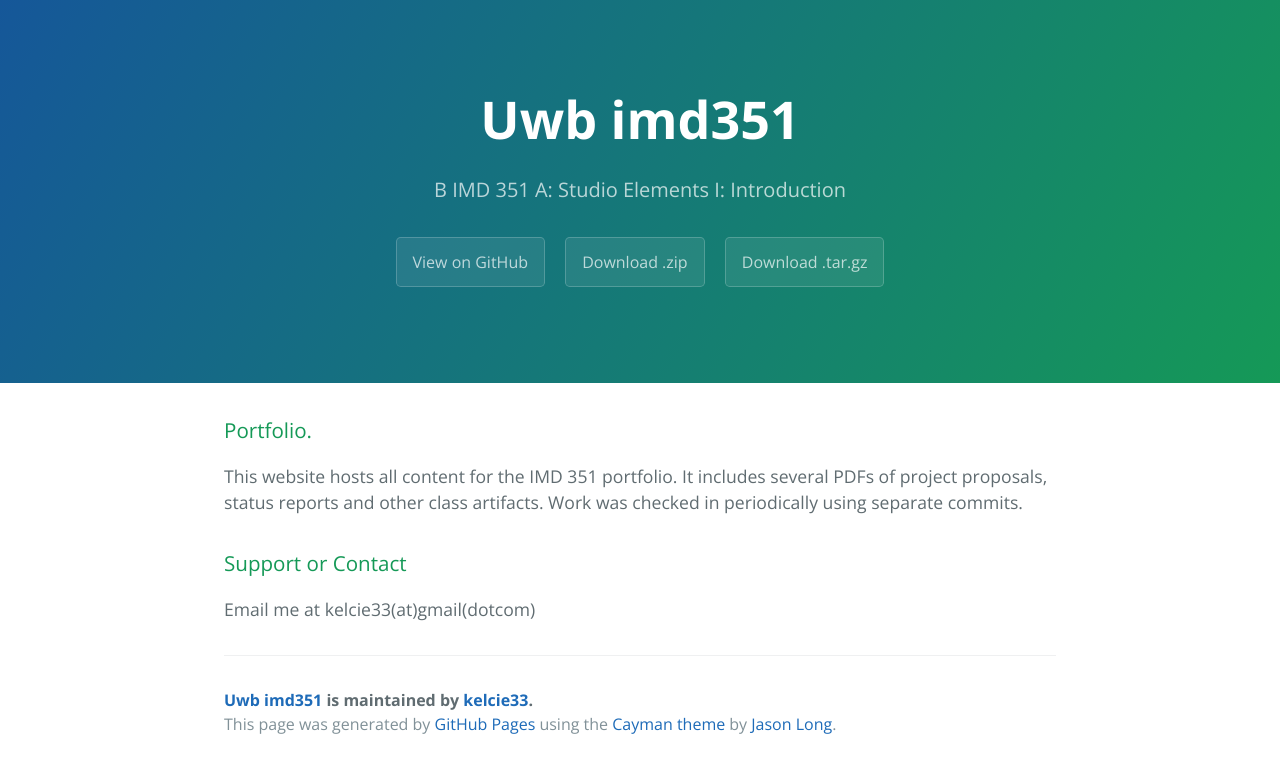
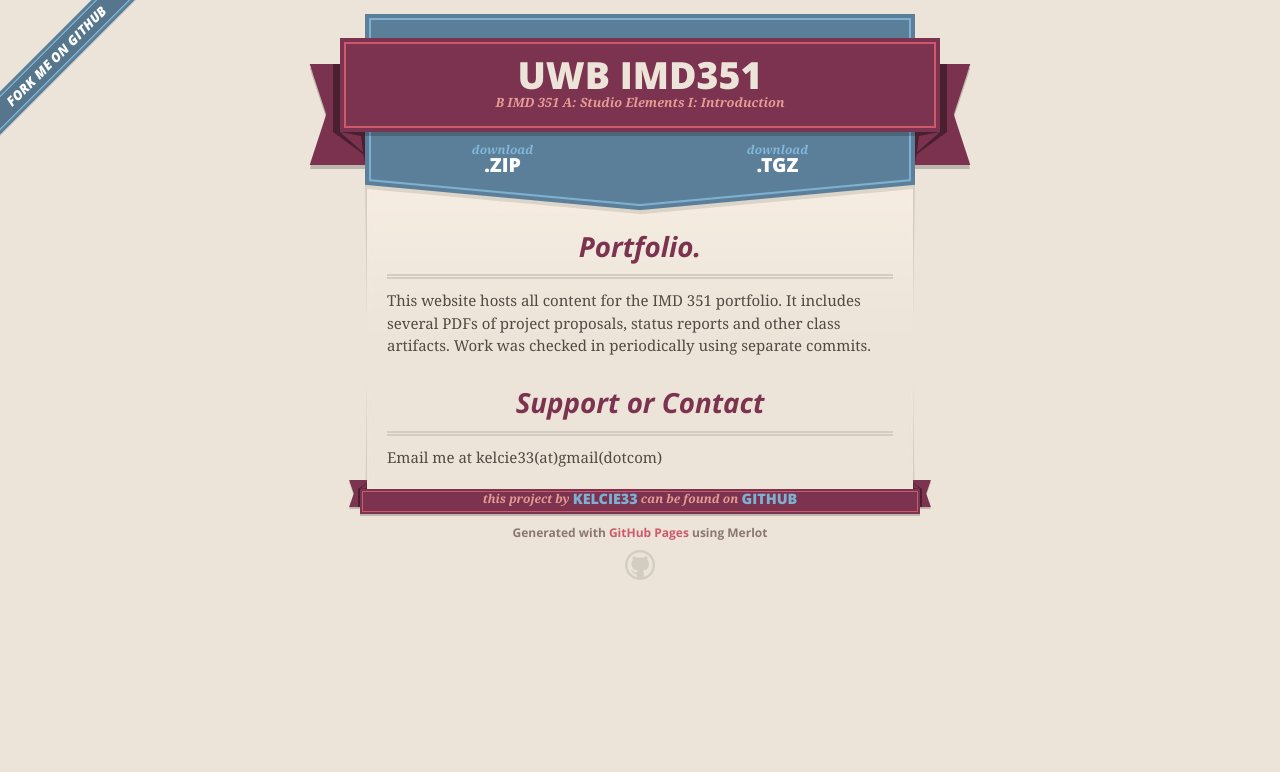
Before and after one commit to kelcie33/Wise-Mind, a plain HTML site: page index.html in a window 1280 px wide. Drawn offline with nearby package versions, Linux system fonts and the light colour scheme.

Commit message:
Create gh-pages branch via GitHub

```diff
--- a/index.html
+++ b/index.html
@@ -1,25 +1,52 @@
 <!DOCTYPE html>
-<html lang="en-us">
+<html>
   <head>
-    <meta charset="UTF-8">
+    <meta charset='utf-8'>
+    <meta http-equiv="X-UA-Compatible" content="chrome=1">
+    <meta name="viewport" content="width=640">
+
+    <link rel="stylesheet" href="stylesheets/core.css" media="screen">
+    <link rel="stylesheet" href="stylesheets/mobile.css" media="handheld, only screen and (max-device-width:640px)">
+    <link rel="stylesheet" href="stylesheets/github-light.css">
+
+    <script type="text/javascript" src="javascripts/modernizr.js"></script>
+    <script type="text/javascript" src="https://ajax.googleapis.com/ajax/libs/jquery/1.7.1/jquery.min.js"></script>
+    <script type="text/javascript" src="javascripts/headsmart.min.js"></script>
+    <script type="text/javascript">
+      $(document).ready(function () {
+        $('#main_content').headsmart()
+      })
+    </script>
     <title>Uwb imd351 by kelcie33</title>
-    <meta name="viewport" content="width=device-width, initial-scale=1">
-    <link rel="stylesheet" type="text/css" href="stylesheets/normalize.css" media="screen">
-    <link href='https://fonts.googleapis.com/css?family=Open+Sans:400,700' rel='stylesheet' type='text/css'>
-    <link rel="stylesheet" type="text/css" href="stylesheets/stylesheet.css" media="screen">
-    <link rel="stylesheet" type="text/css" href="stylesheets/github-light.css" media="screen">
   </head>
+
   <body>
-    <section class="page-header">
-      <h1 class="project-name">Uwb imd351</h1>
-      <h2 class="project-tagline">B IMD 351 A: Studio Elements I: Introduction</h2>
-      <a href="https://github.com/kelcie33/uwb_imd351" class="btn">View on GitHub</a>
-      <a href="https://github.com/kelcie33/uwb_imd351/zipball/master" class="btn">Download .zip</a>
-      <a href="https://github.com/kelcie33/uwb_imd351/tarball/master" class="btn">Download .tar.gz</a>
-    </section>
+    <a id="forkme_banner" href="https://github.com/kelcie33/uwb_imd351">View on GitHub</a>
+    <div class="shell">
 
-    <section class="main-content">
-      <h3>
+      <header>
+        <span class="ribbon-outer">
+          <span class="ribbon-inner">
+            <h1>Uwb imd351</h1>
+            <h2>B IMD 351 A: Studio Elements I: Introduction</h2>
+          </span>
+          <span class="left-tail"></span>
+          <span class="right-tail"></span>
+        </span>
+      </header>
+
+      <section id="downloads">
+        <span class="inner">
+          <a href="https://github.com/kelcie33/uwb_imd351/zipball/master" class="zip"><em>download</em> .ZIP</a><a href="https://github.com/kelcie33/uwb_imd351/tarball/master" class="tgz"><em>download</em> .TGZ</a>
+        </span>
+      </section>
+
+
+      <span class="banner-fix"></span>
+
+
+      <section id="main_content">
+        <h3>
 <a id="portfolio" class="anchor" href="#portfolio" aria-hidden="true"><span class="octicon octicon-link"></span></a>Portfolio.</h3>
 
 <p>This website hosts all content for the IMD 351 portfolio.  It includes several PDFs of project proposals, status reports and other class artifacts.  Work was checked in periodically using separate commits.</p>
@@ -28,14 +55,21 @@
 <a id="support-or-contact" class="anchor" href="#support-or-contact" aria-hidden="true"><span class="octicon octicon-link"></span></a>Support or Contact</h3>
 
 <p>Email me at kelcie33(at)gmail(dotcom)</p>
+      </section>
 
-      <footer class="site-footer">
-        <span class="site-footer-owner"><a href="https://github.com/kelcie33/uwb_imd351">Uwb imd351</a> is maintained by <a href="https://github.com/kelcie33">kelcie33</a>.</span>
-
-        <span class="site-footer-credits">This page was generated by <a href="https://pages.github.com">GitHub Pages</a> using the <a href="https://github.com/jasonlong/cayman-theme">Cayman theme</a> by <a href="https://twitter.com/jasonlong">Jason Long</a>.</span>
+      <footer>
+        <span class="ribbon-outer">
+          <span class="ribbon-inner">
+            <p>this project by <a href="https://github.com/kelcie33">kelcie33</a> can be found on <a href="https://github.com/kelcie33/uwb_imd351">GitHub</a></p>
+          </span>
+          <span class="left-tail"></span>
+          <span class="right-tail"></span>
+        </span>
+        <p>Generated with <a href="https://pages.github.com">GitHub Pages</a> using Merlot</p>
+        <span class="octocat"></span>
       </footer>
 
-    </section>
+    </div>
 
 
   </body>
```
